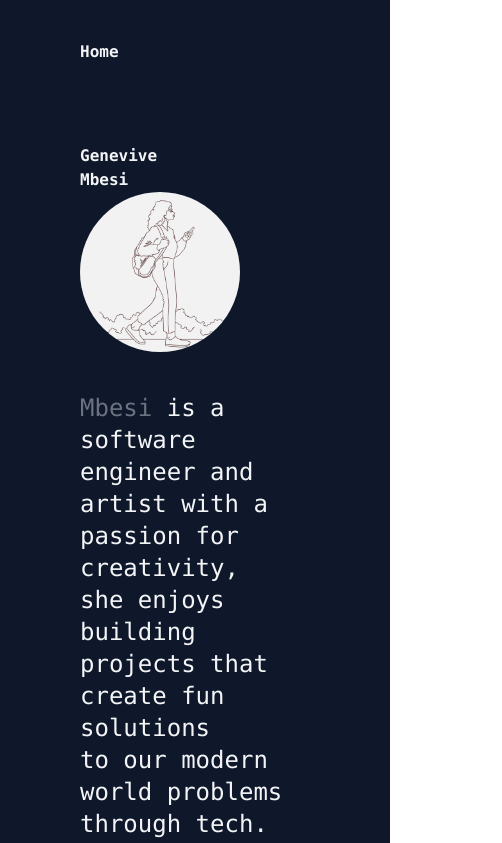
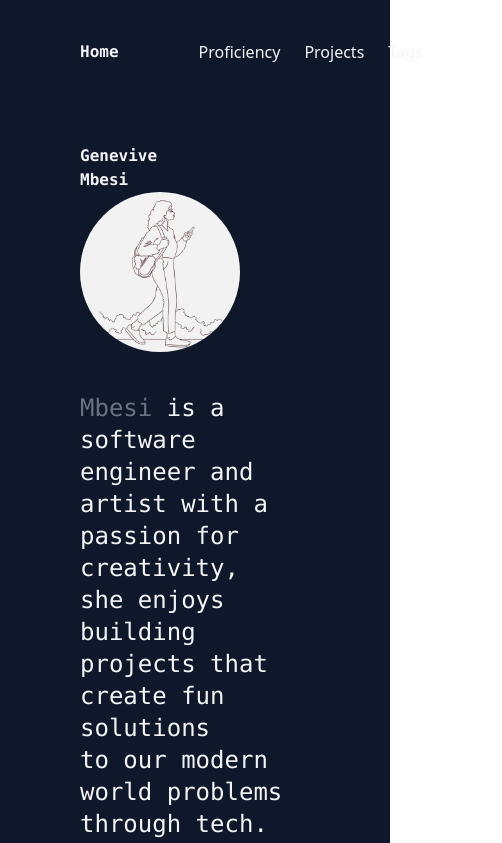
Before and after one commit to Genevive-Mbesi/Portfolio, a React (Create React App) app in the folder portfolio/: page / in a window 390 px wide. Shown: the top 843 px of the page, 502 px wide, since content can reach past the window. Built offline with nearby package versions, Linux system fonts and the light colour scheme.

Commit message:
Complete

```diff
--- a/portfolio/src/components/navbar.jsx
+++ b/portfolio/src/components/navbar.jsx
@@ -11,15 +11,14 @@ export default function Navbar() {
                 Home
                 </Link>
                 </h1>
-                <div className="hidden sm:block">
-
+                <div className="">
               <ul className='flex items-center mr-20'>
-              <li className='mr-4'>
+              <li className='mr-6'>
                   <Link to='/proficiency'>
                  Proficiency
                 </Link>
                 </li>
-                <li className='mr-4'>
+                <li className='mr-6'>
                   <Link to='/projects'>
                  Projects
                 </Link>
```
